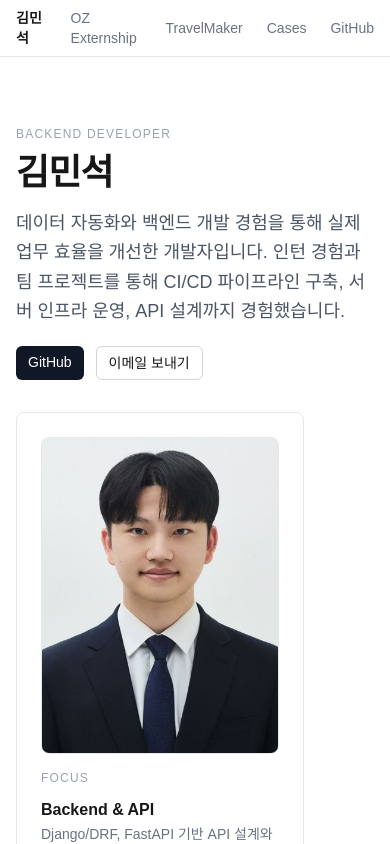
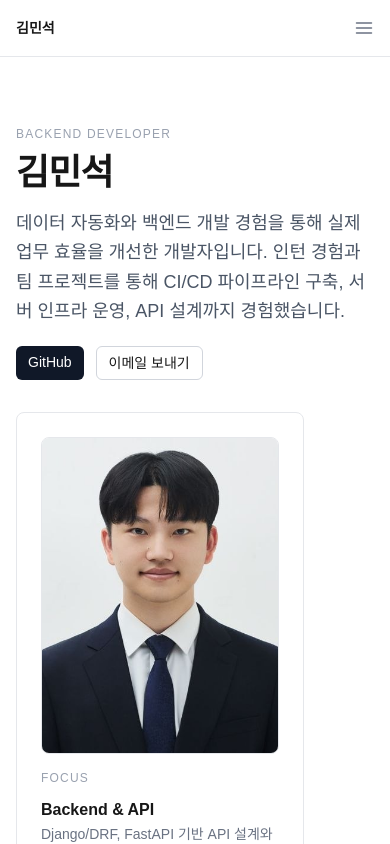
Before and after one commit to Mashiro2465/portfolio, a Next.js app: page / in a window 390 px wide. Shown: the top 844 px of the page. Built offline with nearby package versions, Linux system fonts and the light colour scheme.

Commit message:
모바일 반응형 수정: nav 햄버거 메뉴, 트러블슈팅 케이스 레이아웃

```diff
--- a/app/page.tsx
+++ b/app/page.tsx
@@ -274,10 +274,10 @@ export default function HomePage() {
             <Link
               key={slug}
               href={`/cases/${slug}`}
-              className="flex items-center justify-between border border-gray-200 dark:border-gray-700 rounded-lg px-5 py-4 hover:bg-gray-50 dark:hover:bg-gray-900 hover:shadow-md transition-all duration-200"
+              className="flex flex-col sm:flex-row sm:items-center sm:justify-between gap-2 border border-gray-200 dark:border-gray-700 rounded-lg px-5 py-4 hover:bg-gray-50 dark:hover:bg-gray-900 hover:shadow-md transition-all duration-200"
             >
               <span className="font-medium text-sm">{title}</span>
-              <div className="flex gap-3">
+              <div className="flex flex-wrap gap-3">
                 {tags.map((t) => (
                   <Badge key={t} variant="gray" className="text-gray-400 px-2 py-1">
                     {t}
--- a/components/nav.tsx
+++ b/components/nav.tsx
@@ -1,13 +1,20 @@
+'use client'
+
+import { useState } from 'react'
 import Link from 'next/link'
 import { projects } from '@/lib/projects'
 
 export function Nav() {
+  const [open, setOpen] = useState(false)
+
   return (
     <nav className="border-b border-gray-200 dark:border-gray-800">
-      <div className="max-w-4xl mx-auto px-4 h-14 flex items-center gap-6">
+      <div className="max-w-4xl mx-auto px-4 h-14 flex items-center justify-between md:justify-start md:gap-6">
         <Link href="/" className="font-semibold text-sm">
           김민석
         </Link>
+
+        <div className="hidden md:flex md:flex-1 items-center gap-6">
           {projects.map((project) => (
             <Link
               key={project.slug}
@@ -32,6 +39,49 @@ export function Nav() {
             GitHub
           </a>
         </div>
+
+        <button
+          type="button"
+          onClick={() => setOpen((v) => !v)}
+          aria-label="메뉴 열기"
+          aria-expanded={open}
+          className="md:hidden p-2 -mr-2 text-gray-500 hover:text-gray-900 dark:hover:text-gray-100 transition-colors"
+        >
+          <svg width="20" height="20" viewBox="0 0 20 20" fill="none" stroke="currentColor" strokeWidth="1.5">
+            <path strokeLinecap="round" d="M2.5 5h15M2.5 10h15M2.5 15h15" />
+          </svg>
+        </button>
+      </div>
+
+      {open && (
+        <div className="md:hidden border-t border-gray-200 dark:border-gray-800 px-4 py-3 flex flex-col gap-3">
+          {projects.map((project) => (
+            <Link
+              key={project.slug}
+              href={project.href}
+              onClick={() => setOpen(false)}
+              className="text-sm text-gray-500 hover:text-gray-900 dark:hover:text-gray-100 transition-colors"
+            >
+              {project.title}
+            </Link>
+          ))}
+          <Link
+            href="/#cases"
+            onClick={() => setOpen(false)}
+            className="text-sm text-gray-500 hover:text-gray-900 dark:hover:text-gray-100 transition-colors"
+          >
+            Cases
+          </Link>
+          <a
+            href="https://github.com/Mashiro2465"
+            target="_blank"
+            rel="noopener noreferrer"
+            className="text-sm text-gray-500 hover:text-gray-900 dark:hover:text-gray-100 transition-colors"
+          >
+            GitHub
+          </a>
+        </div>
+      )}
     </nav>
   )
 }
```
Lines whose indentation alone changed are shown as unchanged.
